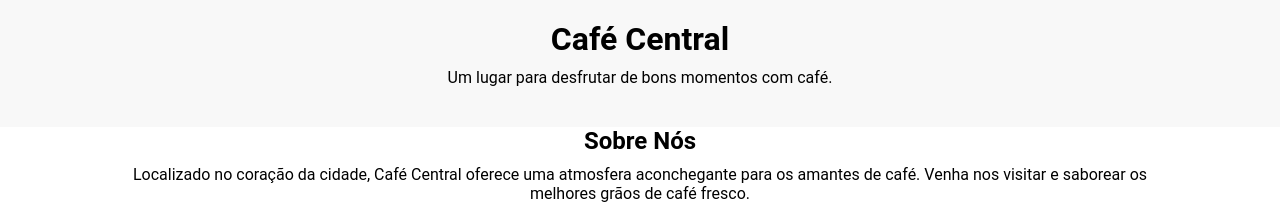
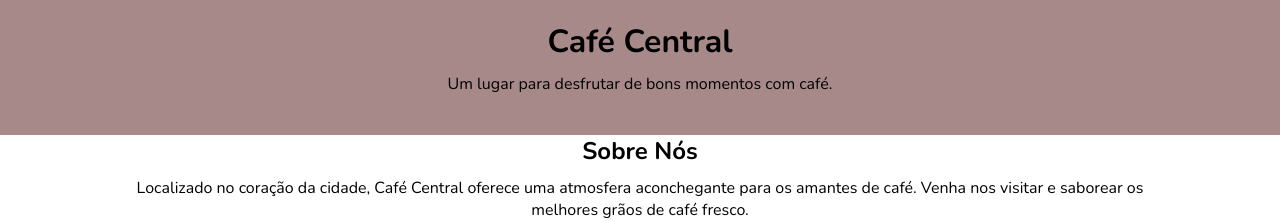
Before and after one commit to amanandrade/cafeteria-central, a website: page public/index.html in a window 1280 px wide. Shown: the top 221 px of the page. Drawn offline with nearby package versions, Linux system fonts and the light colour scheme.

Commit message:
ajustando style

```diff
--- a/public/styles.css
+++ b/public/styles.css
@@ -11,7 +11,7 @@ body, html {
 body {
     display: flex;
     flex-direction: column;
-    font-family: 'Roboto', sans-serif;
+    font-family: 'Nunito', sans-serif;
 }
 
 .wrapper {
@@ -22,7 +22,7 @@ body {
 }
 
 header, footer {
-    background-color: #f8f8f8;
+    background-color: #a88989;
     padding: 20px 0;
 }
 
```
